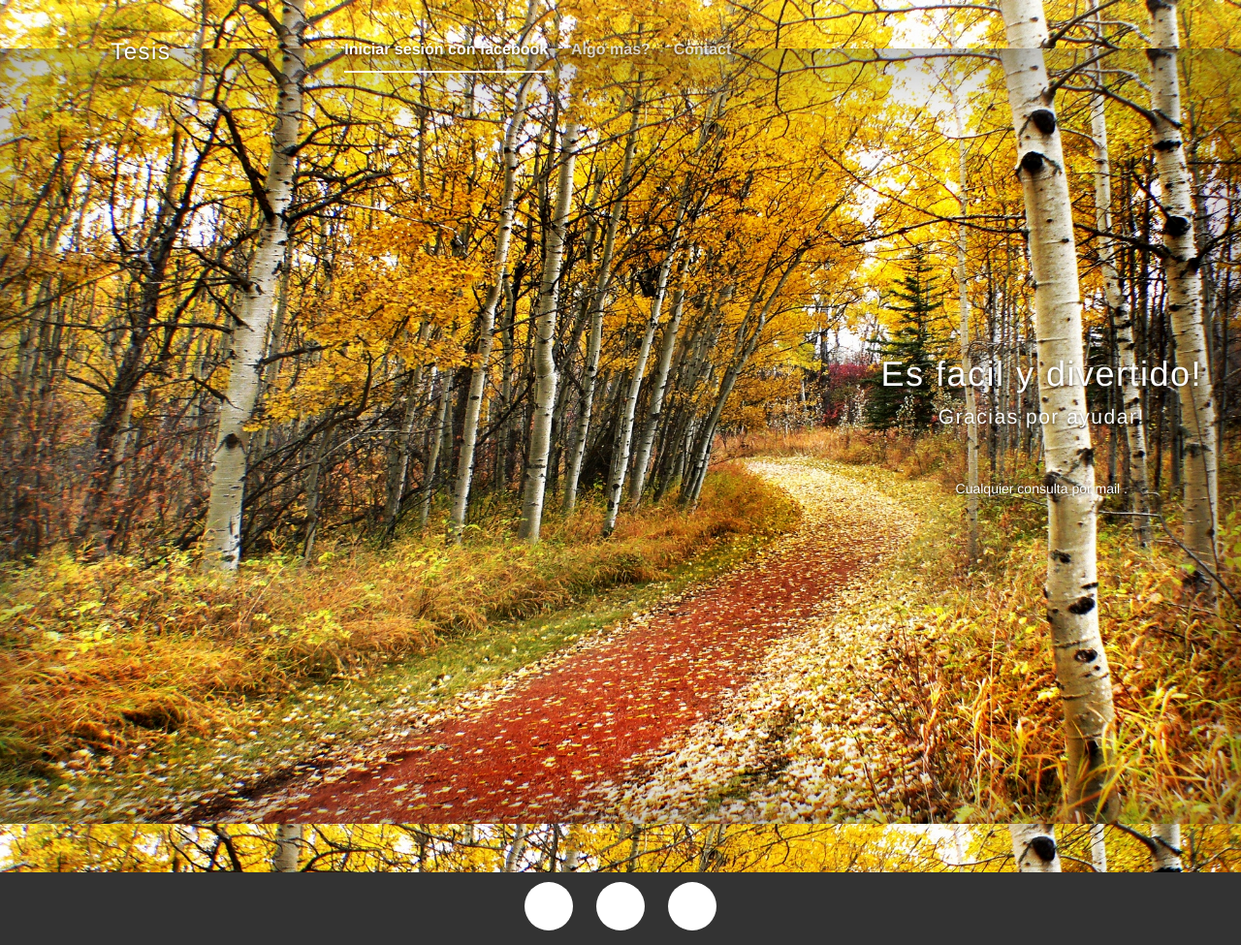
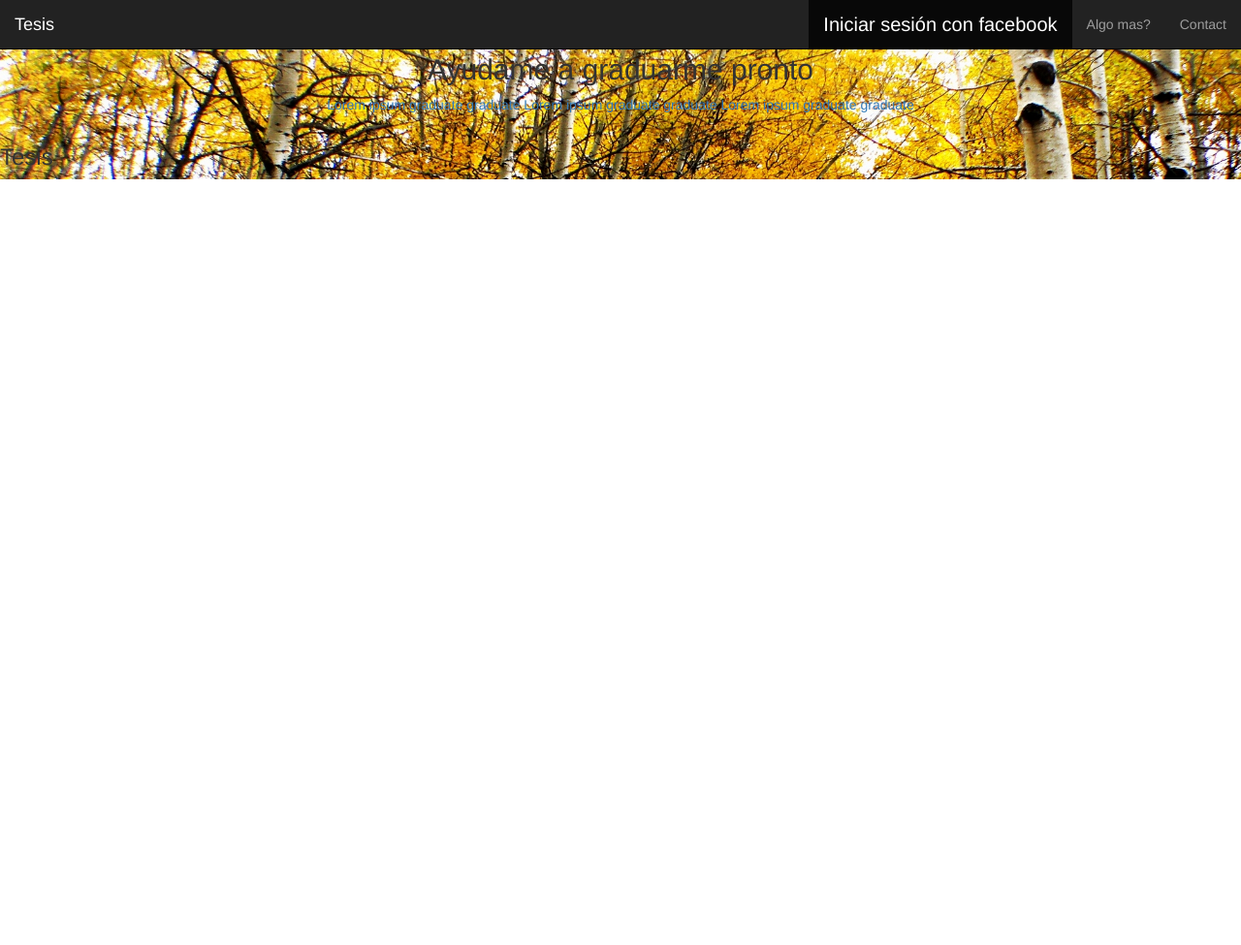
Before and after one commit to blitwak/tesis, a Flask app: page / in a window 1280 px wide. Shown: the whole page at 97% size. After the commit the page ends 185 px from the top, so only its background shows below. Run offline with Flask 2, Linux system fonts and the light colour scheme; parts of the project's set-up code (start-up, migrations or seed data) failed here and were passed over; some libraries are stand-ins or nearby versions.

Commit message:
agregando

```diff
--- /dev/null
+++ b/nuevo/flaskapp/static/css/clean-blog.css
@@ -0,0 +1,400 @@
+/*!
+ * Start Bootstrap - Clean Blog v3.3.7+1 (http://startbootstrap.com/template-overviews/clean-blog)
+ * Copyright 2013-2016 Start Bootstrap
+ * Licensed under MIT (https://github.com/BlackrockDigital/startbootstrap/blob/gh-pages/LICENSE)
+ */
+body {
+  font-family: 'Lora', 'Times New Roman', serif;
+  font-size: 20px;
+  color: #333333;
+}
+p {
+  line-height: 1.5;
+  margin: 30px 0;
+}
+p a {
+  text-decoration: underline;
+}
+h1,
+h2,
+h3,
+h4,
+h5,
+h6 {
+  font-family: 'Open Sans', 'Helvetica Neue', Helvetica, Arial, sans-serif;
+  font-weight: 800;
+}
+a {
+  color: #333333;
+}
+a:hover,
+a:focus {
+  color: #0085A1;
+}
+a img:hover,
+a img:focus {
+  cursor: zoom-in;
+}
+blockquote {
+  color: #777777;
+  font-style: italic;
+}
+hr.small {
+  max-width: 100px;
+  margin: 15px auto;
+  border-width: 4px;
+  border-color: white;
+}
+.navbar-custom {
+  position: absolute;
+  top: 0;
+  left: 0;
+  width: 100%;
+  z-index: 3;
+  font-family: 'Open Sans', 'Helvetica Neue', Helvetica, Arial, sans-serif;
+}
+.navbar-custom .navbar-brand {
+  font-weight: 800;
+}
+.navbar-custom .navbar-header .navbar-toggle {
+  color: #777777;
+  font-weight: 800;
+  text-transform: uppercase;
+  font-size: 12px;
+}
+.navbar-custom .nav li a {
+  text-transform: uppercase;
+  font-size: 12px;
+  font-weight: 800;
+  letter-spacing: 1px;
+}
+@media only screen and (min-width: 768px) {
+  .navbar-custom {
+    background: transparent;
+    border-bottom: 1px solid transparent;
+  }
+  .navbar-custom .navbar-brand {
+    color: white;
+    padding: 20px;
+  }
+  .navbar-custom .navbar-brand:hover,
+  .navbar-custom .navbar-brand:focus {
+    color: rgba(255, 255, 255, 0.8);
+  }
+  .navbar-custom .nav li a {
+    color: white;
+    padding: 20px;
+  }
+  .navbar-custom .nav li a:hover,
+  .navbar-custom .nav li a:focus {
+    color: rgba(255, 255, 255, 0.8);
+  }
+}
+@media only screen and (min-width: 1170px) {
+  .navbar-custom {
+    -webkit-transition: background-color 0.3s;
+    -moz-transition: background-color 0.3s;
+    transition: background-color 0.3s;
+    /* Force Hardware Acceleration in WebKit */
+    -webkit-transform: translate3d(0, 0, 0);
+    -moz-transform: translate3d(0, 0, 0);
+    -ms-transform: translate3d(0, 0, 0);
+    -o-transform: translate3d(0, 0, 0);
+    transform: translate3d(0, 0, 0);
+    -webkit-backface-visibility: hidden;
+    backface-visibility: hidden;
+  }
+  .navbar-custom.is-fixed {
+    /* when the user scrolls down, we hide the header right above the viewport */
+    position: fixed;
+    top: -61px;
+    background-color: rgba(255, 255, 255, 0.9);
+    border-bottom: 1px solid #f2f2f2;
+    -webkit-transition: -webkit-transform 0.3s;
+    -moz-transition: -moz-transform 0.3s;
+    transition: transform 0.3s;
+  }
+  .navbar-custom.is-fixed .navbar-brand {
+    color: #333333;
+  }
+  .navbar-custom.is-fixed .navbar-brand:hover,
+  .navbar-custom.is-fixed .navbar-brand:focus {
+    color: #0085A1;
+  }
+  .navbar-custom.is-fixed .nav li a {
+    color: #333333;
+  }
+  .navbar-custom.is-fixed .nav li a:hover,
+  .navbar-custom.is-fixed .nav li a:focus {
+    color: #0085A1;
+  }
+  .navbar-custom.is-visible {
+    /* if the user changes the scrolling direction, we show the header */
+    -webkit-transform: translate3d(0, 100%, 0);
+    -moz-transform: translate3d(0, 100%, 0);
+    -ms-transform: translate3d(0, 100%, 0);
+    -o-transform: translate3d(0, 100%, 0);
+    transform: translate3d(0, 100%, 0);
+  }
+}
+.intro-header {
+  background-color: #777777;
+  background: no-repeat center center;
+  background-attachment: scroll;
+  -webkit-background-size: cover;
+  -moz-background-size: cover;
+  background-size: cover;
+  -o-background-size: cover;
+  margin-bottom: 50px;
+}
+.intro-header .site-heading,
+.intro-header .post-heading,
+.intro-header .page-heading {
+  padding: 100px 0 50px;
+  color: white;
+}
+@media only screen and (min-width: 768px) {
+  .intro-header .site-heading,
+  .intro-header .post-heading,
+  .intro-header .page-heading {
+    padding: 150px 0;
+  }
+}
+.intro-header .site-heading,
+.intro-header .page-heading {
+  text-align: center;
+}
+.intro-header .site-heading h1,
+.intro-header .page-heading h1 {
+  margin-top: 0;
+  font-size: 50px;
+}
+.intro-header .site-heading .subheading,
+.intro-header .page-heading .subheading {
+  font-size: 24px;
+  line-height: 1.1;
+  display: block;
+  font-family: 'Open Sans', 'Helvetica Neue', Helvetica, Arial, sans-serif;
+  font-weight: 300;
+  margin: 10px 0 0;
+}
+@media only screen and (min-width: 768px) {
+  .intro-header .site-heading h1,
+  .intro-header .page-heading h1 {
+    font-size: 80px;
+  }
+}
+.intro-header .post-heading h1 {
+  font-size: 35px;
+}
+.intro-header .post-heading .subheading,
+.intro-header .post-heading .meta {
+  line-height: 1.1;
+  display: block;
+}
+.intro-header .post-heading .subheading {
+  font-family: 'Open Sans', 'Helvetica Neue', Helvetica, Arial, sans-serif;
+  font-size: 24px;
+  margin: 10px 0 30px;
+  font-weight: 600;
+}
+.intro-header .post-heading .meta {
+  font-family: 'Lora', 'Times New Roman', serif;
+  font-style: italic;
+  font-weight: 300;
+  font-size: 20px;
+}
+.intro-header .post-heading .meta a {
+  color: white;
+}
+@media only screen and (min-width: 768px) {
+  .intro-header .post-heading h1 {
+    font-size: 55px;
+  }
+  .intro-header .post-heading .subheading {
+    font-size: 30px;
+  }
+}
+.post-preview > a {
+  color: #333333;
+}
+.post-preview > a:hover,
+.post-preview > a:focus {
+  text-decoration: none;
+  color: #0085A1;
+}
+.post-preview > a > .post-title {
+  font-size: 30px;
+  margin-top: 30px;
+  margin-bottom: 10px;
+}
+.post-preview > a > .post-subtitle {
+  margin: 0;
+  font-weight: 300;
+  margin-bottom: 10px;
+}
+.post-preview > .post-meta {
+  color: #777777;
+  font-size: 18px;
+  font-style: italic;
+  margin-top: 0;
+}
+.post-preview > .post-meta > a {
+  text-decoration: none;
+  color: #333333;
+}
+.post-preview > .post-meta > a:hover,
+.post-preview > .post-meta > a:focus {
+  color: #0085A1;
+  text-decoration: underline;
+}
+@media only screen and (min-width: 768px) {
+  .post-preview > a > .post-title {
+    font-size: 36px;
+  }
+}
+.section-heading {
+  font-size: 36px;
+  margin-top: 60px;
+  font-weight: 700;
+}
+.caption {
+  text-align: center;
+  font-size: 14px;
+  padding: 10px;
+  font-style: italic;
+  margin: 0;
+  display: block;
+  border-bottom-right-radius: 5px;
+  border-bottom-left-radius: 5px;
+}
+footer {
+  padding: 50px 0 65px;
+}
+footer .list-inline {
+  margin: 0;
+  padding: 0;
+}
+footer .copyright {
+  font-size: 14px;
+  text-align: center;
+  margin-bottom: 0;
+}
+.floating-label-form-group {
+  font-size: 14px;
+  position: relative;
+  margin-bottom: 0;
+  padding-bottom: 0.5em;
+  border-bottom: 1px solid #eeeeee;
+}
+.floating-label-form-group input,
+.floating-label-form-group textarea {
+  z-index: 1;
+  position: relative;
+  padding-right: 0;
+  padding-left: 0;
+  border: none;
+  border-radius: 0;
+  font-size: 1.5em;
+  background: none;
+  box-shadow: none !important;
+  resize: none;
+}
+.floating-label-form-group label {
+  display: block;
+  z-index: 0;
+  position: relative;
+  top: 2em;
+  margin: 0;
+  font-size: 0.85em;
+  line-height: 1.764705882em;
+  vertical-align: middle;
+  vertical-align: baseline;
+  opacity: 0;
+  -webkit-transition: top 0.3s ease,opacity 0.3s ease;
+  -moz-transition: top 0.3s ease,opacity 0.3s ease;
+  -ms-transition: top 0.3s ease,opacity 0.3s ease;
+  transition: top 0.3s ease,opacity 0.3s ease;
+}
+.floating-label-form-group::not(:first-child) {
+  padding-left: 14px;
+  border-left: 1px solid #eeeeee;
+}
+.floating-label-form-group-with-value label {
+  top: 0;
+  opacity: 1;
+}
+.floating-label-form-group-with-focus label {
+  color: #0085A1;
+}
+form .row:first-child .floating-label-form-group {
+  border-top: 1px solid #eeeeee;
+}
+.btn {
+  font-family: 'Open Sans', 'Helvetica Neue', Helvetica, Arial, sans-serif;
+  text-transform: uppercase;
+  font-size: 14px;
+  font-weight: 800;
+  letter-spacing: 1px;
+  border-radius: 0;
+  padding: 15px 25px;
+}
+.btn-lg {
+  font-size: 16px;
+  padding: 25px 35px;
+}
+.btn-default:hover,
+.btn-default:focus {
+  background-color: #0085A1;
+  border: 1px solid #0085A1;
+  color: white;
+}
+.pager {
+  margin: 20px 0 0;
+}
+.pager li > a,
+.pager li > span {
+  font-family: 'Open Sans', 'Helvetica Neue', Helvetica, Arial, sans-serif;
+  text-transform: uppercase;
+  font-size: 14px;
+  font-weight: 800;
+  letter-spacing: 1px;
+  padding: 15px 25px;
+  background-color: white;
+  border-radius: 0;
+}
+.pager li > a:hover,
+.pager li > a:focus {
+  color: white;
+  background-color: #0085A1;
+  border: 1px solid #0085A1;
+}
+.pager .disabled > a,
+.pager .disabled > a:hover,
+.pager .disabled > a:focus,
+.pager .disabled > span {
+  color: #777777;
+  background-color: #333333;
+  cursor: not-allowed;
+}
+::-moz-selection {
+  color: white;
+  text-shadow: none;
+  background: #0085A1;
+}
+::selection {
+  color: white;
+  text-shadow: none;
+  background: #0085A1;
+}
+img::selection {
+  color: white;
+  background: transparent;
+}
+img::-moz-selection {
+  color: white;
+  background: transparent;
+}
+body {
+  -webkit-tap-highlight-color: #0085A1;
+}
--- a/nuevo/flaskapp/static/css/estilos.css
+++ b/nuevo/flaskapp/static/css/estilos.css
@@ -3,20 +3,20 @@
 * {
   box-sizing: border-box;
 }
-img {
-  display: block;
-  max-width: 100%;
-}
-body {
-  margin: 0;
-  font-family: 'Open Sans', sans-serif;
-}
-h1, h2, h3, h4, h5, h6 {
-  font-family: 'Yanone Kaffeesatz', sans-serif;
-  letter-spacing: 1.5px;
-  color: white;
-  text-align: center;
-}
+/*img {*/
+  /*display: block;*/
+  /*max-width: 100%;*/
+/*}*/
+/*body {*/
+  /*margin: 0;*/
+  /*font-family: 'Open Sans', sans-serif;*/
+/*}*/
+/*h1, h2, h3, h4, h5, h6 {*/
+  /*font-family: 'Yanone Kaffeesatz', sans-serif;*/
+  /*letter-spacing: 1.5px;*/
+  /*color: white;*/
+  /*text-align: center;*/
+/*}*/
 .section__titulo {
   text-align: center;
   font-size: 40px;
@@ -51,13 +51,13 @@ h1, h2, h3, h4, h5, h6 {
   cursor: pointer;
 }
 /*------------------Estilos del menu------------------*/
-.nav {
-  position: absolute;
-  top: 60px;
-  left: -100%;
-  width: 100%;
-  transition: all 0.4s;
-}
+/*.nav {*/
+  /*position: absolute;*/
+  /*top: 60px;*/
+  /*left: -100%;*/
+  /*width: 100%;*/
+  /*transition: all 0.4s;*/
+/*}*/
 .menu {
   list-style: none;
   padding: 0;
@@ -89,6 +89,34 @@ h1, h2, h3, h4, h5, h6 {
   left: 0;
 }
 
+
+
+/*--------------Estilos de site--------------*/
+.container {
+  padding-top: 35px;
+}
+/*.bg-container {*/
+  /*position: relative;*/
+  /*z-index: 1;*/
+/*}*/
+
+.bg-container {
+  /*content: "";*/
+  /*position: relative;*/
+  /*top: 0;*/
+  /*left: 0;*/
+  /*width: 100%;*/
+  /*height: 100%;*/
+  /*opacity: .4;*/
+  z-index: -1;
+  background: #080808 url('/static/imagenes/bosque.jpg') no-repeat center center fixed ;
+  -webkit-background-size: cover;
+  -moz-background-size: cover;
+  -o-background-size: cover;
+  background-size: cover;
+  height: 100%;
+  width: 100%;
+}
 
 
 /*--------------Estilos de btn link comenzar--------------*/
@@ -170,25 +198,25 @@ h1, h2, h3, h4, h5, h6 {
 }
 /*-----------------Estilos de footer-----------------*/
 
-.footer {
-  background: #333;
-  color: #fff;
-  padding: 10px;
-  text-align: center;
-}
+/*.footer {*/
+  /*background: #333;*/
+  /*color: #fff;*/
+  /*padding: 10px;*/
+  /*text-align: center;*/
+/*}*/
 
-.footer .social [class^="icon-"] {
-  display: inline-block;
-  color: #333;
-  text-decoration: none;
-  font-size: 30px;
-  padding: 10px;
-  background: white;
-  border-radius: 50%;
-  width: 50px;
-  height: 50px;
-  line-height: 40px;
-}
+/*.footer .social [class^="icon-"] {*/
+  /*display: inline-block;*/
+  /*color: #333;*/
+  /*text-decoration: none;*/
+  /*font-size: 30px;*/
+  /*padding: 10px;*/
+  /*background: white;*/
+  /*border-radius: 50%;*/
+  /*width: 50px;*/
+  /*height: 50px;*/
+  /*line-height: 40px;*/
+/*}*/
 
 /*------------------Estilos responsive------------------*/
 
--- a/nuevo/flaskapp/templates/base.html
+++ b/nuevo/flaskapp/templates/base.html
@@ -2,39 +2,35 @@
 <html lang="es">
 <head>
     <meta charset="UTF-8">
-    <link rel="stylesheet" href="/static/css/estilos.css?2">
-    <link rel="stylesheet" href="https://maxcdn.bootstrapcdn.com/bootstrap/3.2.0/css/bootstrap.min.css">
+    <link rel="stylesheet" href="/static/css/estilos.css">
+    <link rel="stylesheet" href="/static/css/clean-blog.css">
+    <link rel="stylesheet" href="/static/bootstrap/css/bootstrap.css">
 
     <!-- Optional theme -->
-    <link rel="stylesheet" href="https://maxcdn.bootstrapcdn.com/bootstrap/3.2.0/css/bootstrap-theme.min.css">
+    <!--<link rel="stylesheet" href="https://maxcdn.bootstrapcdn.com/bootstrap/3.2.0/css/bootstrap-theme.min.css">-->
 
-    <script src="//ajax.googleapis.com/ajax/libs/jquery/1.9.1/jquery.min.js"></script>
-    <script src="https://code.jquery.com/jquery-1.11.0.min.js"></script>
-    <script src="https://apis.google.com/js/client.js?onload=checkAuth"></script>
 
     <meta content="chrome=1,IE=edge" http-equiv="X-UA-Compatible">
-    <meta content="width=device-width, user-scalable=no" name="viewport">
+    <meta name="viewport" content="width=device-width, initial-scale=1">
 
-    <link href="https://file.myfontastic.com/t5tNwfwUapz4yDzK3B6sfe/icons.css" rel="stylesheet">
-    <link href="https://file.myfontastic.com/t5tNwfwUapz4yDzK3B6sfe/icons.css" rel="stylesheet">
-
-
-
-    <meta http-equiv="X-UA-Compatible" content="IE=edge">
-    <meta name="viewport" content="width=device-width, initial-scale=1">
     <!-- The above 3 meta tags *must* come first in the head; any other head content must come *after* these tags -->
     <meta name="description" content="">
     <meta name="author" content="">
      <!--<link rel="icon" href="../../favicon.ico">-->
 
     <!-- Bootstrap core CSS -->
-    <link href="static/bootstrap/css/bootstrap.min.css" rel="stylesheet">
+    <!--<link href="static/bootstrap/css/bootstrap.min.css" rel="stylesheet">-->
 
     <!-- Custom styles for this template -->
-    <link href="static/css/cover.css?29" rel="stylesheet">
+    <!--<link href="static/css/cover.css?29" rel="stylesheet">-->
 
     <!-- Custom CSS -->
-    <link rel="stylesheet" href="/static/css/full-width-pics.css">
+    <!--<link rel="stylesheet" href="/static/css/full-width-pics.css">-->
+
+    <!-- Custom Fonts -->
+    <!--<link href="vendor/font-awesome/css/font-awesome.min.css" rel="stylesheet" type="text/css">-->
+    <link href='https://fonts.googleapis.com/css?family=Lora:400,700,400italic,700italic' rel='stylesheet' type='text/css'>
+    <link href='https://fonts.googleapis.com/css?family=Open+Sans:300italic,400italic,500italic,600italic,700italic,800italic,500,400,300,600,700,800' rel='stylesheet' type='text/css'>
 
 
     {% if title %}
@@ -43,7 +39,7 @@
     <title>Tesis Litwak</title>
     {% endif %}
 </head>
-  <body>
+<body>
     <!--
     <hr>
     {% with messages = get_flashed_messages() %}
@@ -56,12 +52,15 @@
     {% endif %}
     {% endwith %}
      -->
-    {% block content %}{% endblock %}
+    <div class="bg-container">
+        {% block content %}{% endblock %}
+
+    </div>
     <!-- Bootstrap core JavaScript
     ================================================== -->
     <script src="https://ajax.googleapis.com/ajax/libs/jquery/1.12.4/jquery.min.js"></script>
-    <script>window.jQuery || document.write('<script src="../../assets/js/vendor/jquery.min.js"><\/script>')</script>
-    <script src="static/bootstrap/js/bootstrap.min.js"></script>
+    <script src="/static/bootstrap/js/bootstrap.min.js"></script>
+    <script src="https://apis.google.com/js/client.js?onload=checkAuth"></script>
 
   </body>
 
--- a/nuevo/flaskapp/templates/login.html
+++ b/nuevo/flaskapp/templates/login.html
@@ -1,47 +1,78 @@
 {% extends "base.html" %}
 {% block content %}
+
+<nav class="navbar navbar-default navbar-fixed-top navbar-inverse">
+  <div class="container-fluid">
+    <div class="navbar-header">
+      <a class="navbar-brand" href="#">
+        Tesis
+      </a>
+    </div>
+    <div class="collapse navbar-collapse" id="bs-example-navbar-collapse-1">
+      <ul class="nav navbar-nav navbar-right">
+        <li class="active"><a href="#" id="login" class="menu__link">Iniciar sesión con facebook</a></li>
+        <li><a href="#">Algo mas?</a></li>
+        <li><a href="#">Contact</a></li>
+      </ul>
+    </div>
+  </div>
+</nav>
+
+<div class="container">
+    <div class=" text-center">
+        <h2>Ayudame a graduarme pronto</h2>
+        <p class="text-primary">
+          Lorem ipsum graduate graduate
+          Lorem ipsum graduate graduate
+          Lorem ipsum graduate graduate
+        </p>
+    </div>
+
+</div>
+
+
+
 <div class="site-wrapper">
   <div class="site-wrapper-inner">
     <div class="cover-container">
         <div class="masthead clearfix">
             <div class="inner" id="menulogin">
-              <h3 class="masthead-brand">Tesis</h3>
-              <nav>
-                <ul class="nav masthead-nav">
-                  <li class="active"><a href="#" id="login" class="menu__link">Iniciar sesión con facebook</a></li>
-                  <li><a href="#">Algo mas?</a></li>
-                  <li><a href="#">Contact</a></li>
-                </ul>
-              </nav>
+              <h1 class="h3 masthead-brand">Tesis</h1>
+
+
+
             </div>
         </div>
     </div>
   </div>
-  <div class="site-wrapper-inner">
-    <div class="text-center">
-      <div class="text-center">
-        <h1 class="text-center" >Es facil y divertido!</h1>
-        <h4 class="lead">Gracias por ayudar!</h4>
-      </div>
-        <div class="inner">
-          <p>Cualquier consulta por <a href="mailto:brian.litwak@gmail.com?Subject=Contacto" target="_top">mail</a> .</p>
-        </div>
-    </div>
-  </div>
+
+
+
+  <!--<div class="site-wrapper-inner">-->
+    <!--<div class="text-center">-->
+      <!--<div class="text-center">-->
+        <!--<h1 class="text-center" >Es facil y divertido!</h1>-->
+        <!--<h4 class="lead">Gracias por ayudar!</h4>-->
+      <!--</div>-->
+        <!--<div class="inner">-->
+          <!--<p>Cualquier consulta por <a href="mailto:brian.litwak@gmail.com?Subject=Contacto" target="_top">mail</a> .</p>-->
+        <!--</div>-->
+    <!--</div>-->
+  <!--</div>-->
 </div>
 
 
 <input type="hidden" id="usuario" name="usuario">
 
-<script src="/static/assets/js/angular.min.js"></script>
-<script src="/static/assets/js/jquery.js"></script>
-<script src="/static/assets/js/bootstrap.min.js"></script>
-<script src="/static/assets/js/anchor-smooth-scroll.js"></script>
-<script src="/static/assets/js/angular-sanitize.min.js"></script>
-<script src="/static/assets/js/underscore-min.js"></script>
-<script src="/static/assets/js/ang-accordion.js"></script>
-<script src="/static/assets/js/dirPagination.js"></script>
-<script src="/static/assets/js/angular-carousel.js"></script>
+<!--<script src="/static/assets/js/angular.min.js"></script>-->
+<!--<script src="/static/assets/js/jquery.js"></script>-->
+<!--<script src="/static/assets/js/bootstrap.min.js"></script>-->
+<!--<script src="/static/assets/js/anchor-smooth-scroll.js"></script>-->
+<!--<script src="/static/assets/js/angular-sanitize.min.js"></script> -->
+<!--<script src="/static/assets/js/underscore-min.js"></script> -->
+<!--<script src="/static/assets/js/ang-accordion.js"></script>  -->
+<!--<script src="/static/assets/js/dirPagination.js"></script>-->
+<!--<script src="/static/assets/js/angular-carousel.js"></script> -->
 <script src="/static/js/post.js"></script>
 <script src="/static/js/fb.js?55" type='text/javascript' ></script>
 
```
Also changed, not shown: nuevo/flaskapp/static/css/cover.css (line endings or trailing spaces).
